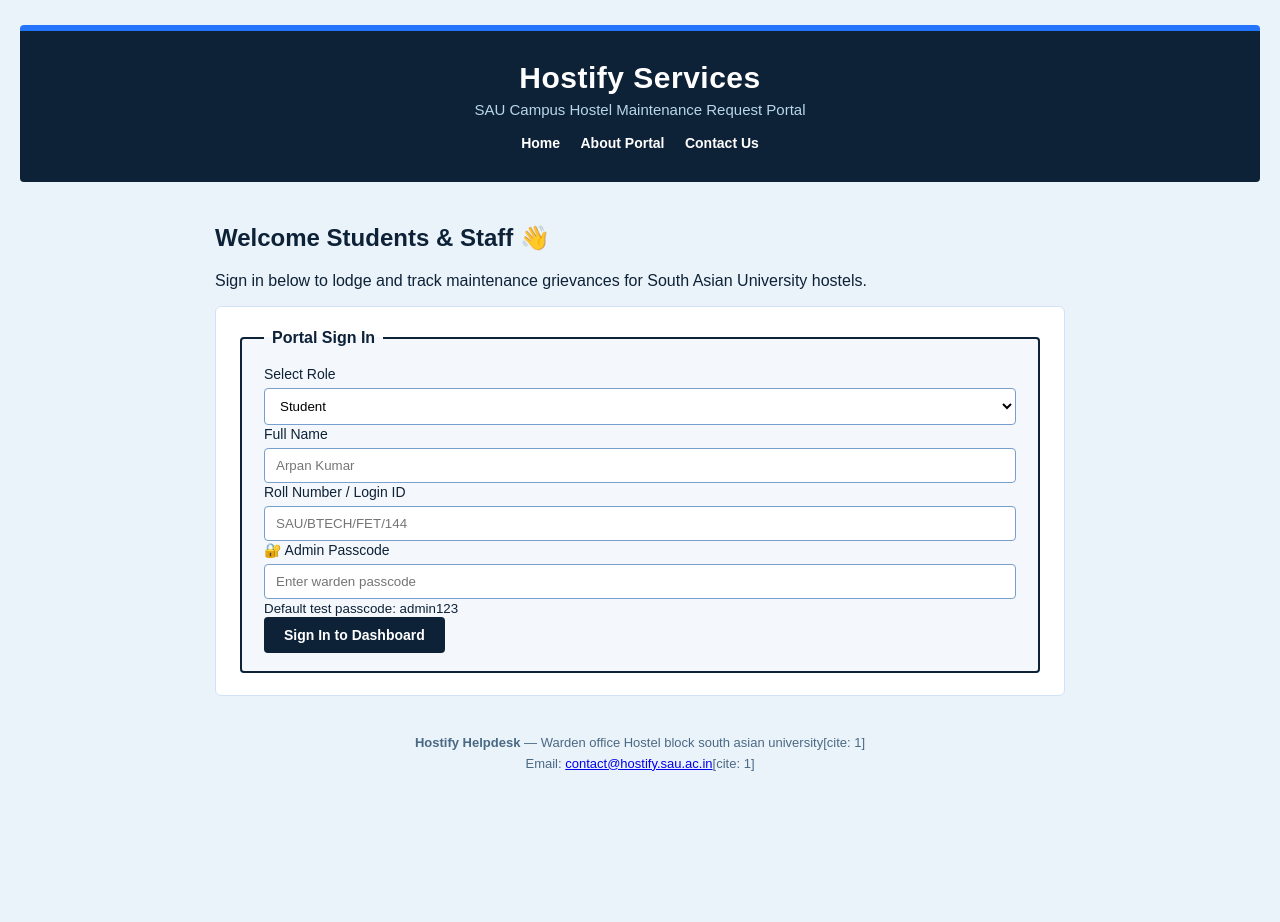
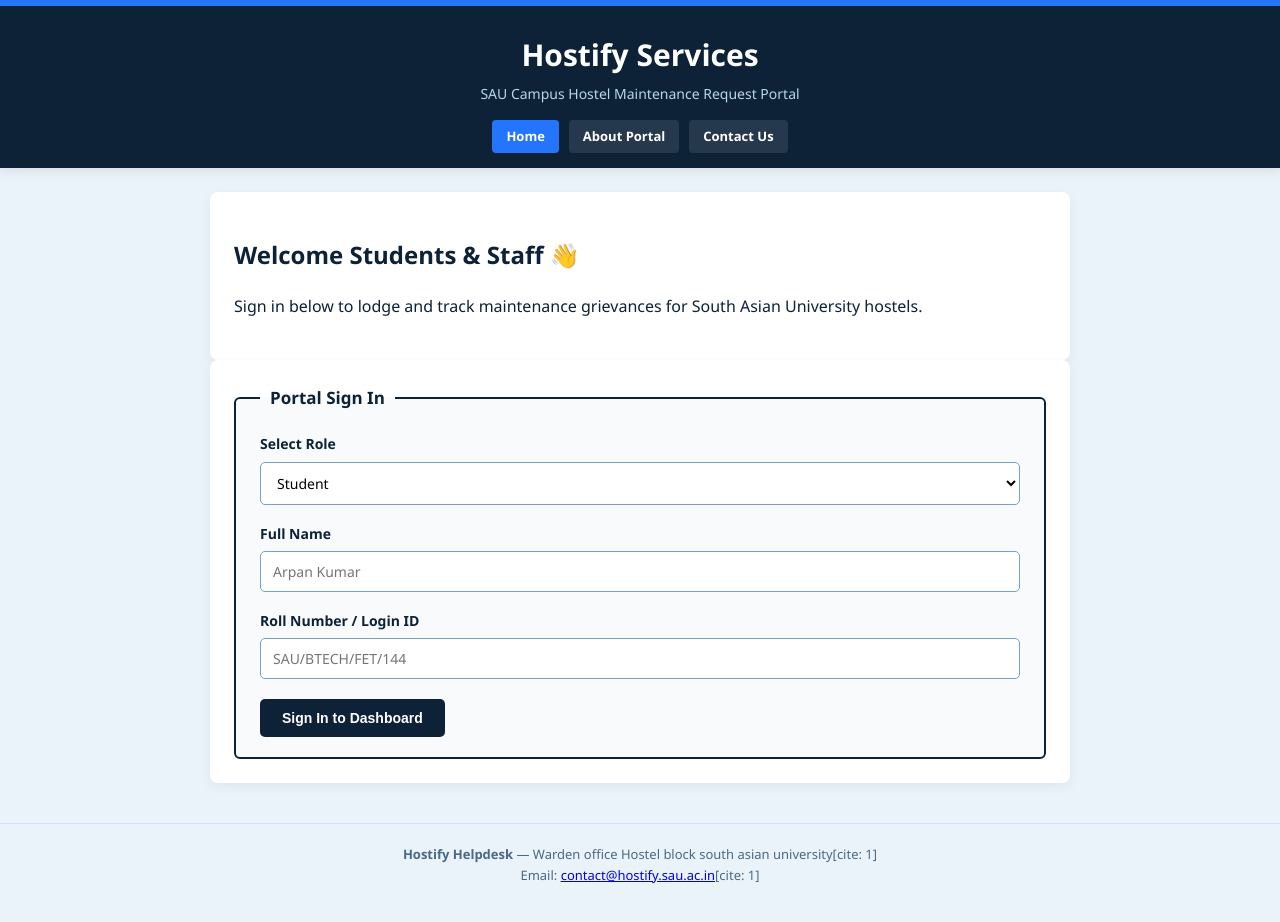
Before and after one commit to Arpankumar2006/fwd144, a plain HTML site: page index.html in a window 1280 px wide. Before the commit the page ends 811 px from the top, so only its background shows below. Drawn offline with Linux system fonts and the light colour scheme; a script that the page names is missing.

Commit message:
Update style.css

```diff
--- a/style.css
+++ b/style.css
@@ -1,198 +1,109 @@
-* {
-    box-sizing: border-box;
+* { box-sizing: border-box; }
+body {
+    font-family: 'Segoe UI', Tahoma, Geneva, Verdana, sans-serif;
+    margin: 0; padding: 0 0 40px 0;
+    background-color: #ebf3fa; color: #0d2137; line-height: 1.6;
 }
-
-body {
-    font-family: Arial, Helvetica, sans-serif;
-    margin: 0;
-    padding: 25px 20px;
-    background-color: #ebf3fa;
-    color: #0d2137;
+.top-bar {
+    background-color: #0d2137; color: #ffffff;
+    padding: 25px 20px 15px; border-top: 6px solid #2575fc;
+    box-shadow: 0 4px 10px rgba(0, 0, 0, 0.08);
 }
-
-.top-bar {
-    background-color: #0d2137;
-    color: #ffffff;
-    padding: 30px 20px;
-    text-align: center;
-    border-radius: 4px;
-    border-top: 6px solid #2575fc;
+.header-container { max-width: 900px; margin: 0 auto; text-align: center; }
+.top-bar h1 { margin: 0 0 4px 0; font-size: 30px; font-weight: 700; }
+.top-bar p { margin: 0 0 15px 0; font-size: 14px; color: #b9d7ea; }
+.nav-links { display: flex; justify-content: center; gap: 10px; flex-wrap: wrap; margin-top: 10px; }
+.nav-btn {
+    background: rgba(255,255,255,0.1); color: #ffffff; padding: 6px 14px;
+    border-radius: 4px; text-decoration: none; font-size: 13px; font-weight: 600;
+    transition: background 0.2s; cursor: pointer;
 }
-
-.top-bar h1 {
-    margin: 0 0 6px 0;
-    font-size: 30px;
-    letter-spacing: 0.5px;
-}
-
-.top-bar p {
-    margin: 0 0 16px 0;
-    font-size: 15px;
-    color: #b9d7ea;
-}
-
-nav a {
-    color: #ffffff;
-    text-decoration: none;
-    font-weight: bold;
-    padding: 0 8px;
-    font-size: 14px;
-}
-
-nav a:hover {
-    color: #b9d7ea;
-    text-decoration: underline;
-}
+.nav-btn:hover, .nav-btn.active { background: #2575fc; }
+.nav-btn.btn-logout { background-color: #d9534f; }
+.nav-btn.btn-logout:hover { background-color: #c9302c; }
 
 main {
-    display: flex;
-    flex-direction: column;
-    gap: 22px;
-    margin-top: 22px;
-    max-width: 850px;
-    margin-left: auto;
-    margin-right: auto;
+    display: flex; flex-direction: column; gap: 24px;
+    margin-top: 24px; max-width: 900px; padding: 0 20px;
+    margin-left: auto; margin-right: auto;
 }
-
-.notice {
-    background-color: #ffffff;
-    border-left: 5px solid #0d2137;
-    padding: 16px 20px;
-    border-radius: 4px;
-    border-top: 1px solid #d0e1f9;
-    border-right: 1px solid #d0e1f9;
-    border-bottom: 1px solid #d0e1f9;
+.content-card, .login-card {
+    background-color: #ffffff; padding: 24px; border-radius: 8px;
+    box-shadow: 0 4px 12px rgba(13, 33, 55, 0.06);
 }
-
-.notice h2 {
-    margin-top: 0;
-    color: #0d2137;
-    font-size: 19px;
-}
-
-.notice p {
-    line-height: 1.5;
-    margin-bottom: 5px;
-}
-
-.login-card {
-    background-color: #ffffff;
-    padding: 22px;
-    border: 1px solid #d0e1f9;
-    border-radius: 6px;
+.dashboard-header {
+    display: flex; justify-content: space-between; align-items: center;
+    border-bottom: 1px solid #d0e1f9; padding-bottom: 12px; margin-bottom: 20px;
 }
 
 fieldset {
-    border: 2px solid #0d2137;
-    padding: 18px 22px;
-    background-color: #f4f8fc;
-    border-radius: 4px;
+    border: 2px solid #0d2137; padding: 20px 24px;
+    background-color: #f8fafc; border-radius: 6px; margin: 0;
+}
+legend { font-weight: 700; color: #0d2137; padding: 0 10px; font-size: 17px; }
+.form-group { margin-bottom: 16px; }
+label { display: inline-block; margin-bottom: 6px; font-size: 14px; font-weight: 600; color: #0d2137; }
+input[type="text"], input[type="password"], input[type="email"], textarea, select {
+    width: 100%; padding: 10px 12px; border: 1px solid #769fcd;
+    border-radius: 5px; background-color: #ffffff; font-size: 14px; outline: none; font-family: inherit;
+}
+input:focus, select:focus, textarea:focus {
+    border-color: #2575fc; box-shadow: 0 0 0 3px rgba(37, 117, 252, 0.15);
 }
 
-legend {
-    font-weight: bold;
+/* Polished Admin Passcode Box */
+.passcode-group {
+    background: linear-gradient(135deg, #f0f5fc 0%, #e2eefc 100%);
+    padding: 16px;
+    border-radius: 8px;
+    border: 1px solid #769fcd;
+    margin-top: 15px;
+    display: none;
+    box-shadow: inset 0 1px 3px rgba(0,0,0,0.03);
+}
+.passcode-group label {
     color: #0d2137;
-    padding: 0 8px;
-    font-size: 16px;
+    font-size: 14px;
+    display: flex;
+    align-items: center;
+    gap: 6px;
+}
+.passcode-group input[type="password"] {
+    background-color: #ffffff;
+    border: 1px solid #2575fc;
+}
+.passcode-hint {
+    color: #4a6984;
+    display: block;
+    margin-top: 6px;
+    font-size: 12px;
 }
 
-label {
-    font-size: 14px;
-    color: #0d2137;
+.form-actions { margin-top: 20px; }
+button {
+    border: none; padding: 11px 22px; font-size: 14px; font-weight: 700;
+    cursor: pointer; border-radius: 5px; background-color: #0d2137; color: #ffffff;
+    transition: background-color 0.2s ease;
 }
+button:hover { background-color: #2575fc; }
 
-input[type="text"],
-input[type="email"],
-input[type="password"],
-select {
-    width: 100%;
-    padding: 9px 11px;
-    margin-top: 5px;
-    border: 1px solid #769fcd;
-    border-radius: 4px;
-    background-color: #ffffff;
+.otp-card {
+    background: #0d2137; color: #ffffff; padding: 15px; text-align: center;
+    border-radius: 6px; margin-top: 15px;
 }
+.otp-code { font-size: 28px; font-weight: bold; letter-spacing: 5px; color: #ffb400; margin: 5px 0; }
+.history-table { width: 100%; border-collapse: collapse; margin-top: 15px; }
+.history-table th, .history-table td {
+    border: 1px solid #d0e1f9; padding: 10px; text-align: left; font-size: 13px;
+}
+.history-table th { background-color: #0d2137; color: #ffffff; }
 
-input[type="radio"] {
-    margin-right: 6px;
-    margin-top: 8px;
+.star-rating {
+    display: flex; flex-direction: row-reverse; justify-content: flex-end; gap: 5px; font-size: 26px;
 }
+.star-rating input { display: none; }
+.star-rating label { color: #d0e1f9; cursor: pointer; transition: color 0.2s; }
+.star-rating input:checked ~ label, .star-rating label:hover, .star-rating label:hover ~ label { color: #ffb400; }
 
-.student-box,
-.admin-box {
-    display: none;
-    margin-top: 10px;
-}
-
-#role-student:checked ~ .student-box {
-    display: block;
-}
-
-#role-admin:checked ~ .admin-box {
-    display: block;
-}
-
-button {
-    background-color: #0d2137;
-    color: #ffffff;
-    border: none;
-    padding: 10px 20px;
-    font-size: 14px;
-    font-weight: bold;
-    cursor: pointer;
-    border-radius: 4px;
-    margin-right: 8px;
-}
-
-button[type="reset"] {
-    background-color: #769fcd;
-}
-
-button:hover {
-    background-color: #2575fc;
-}
-
-.service-info {
-    background-color: #ffffff;
-    padding: 22px;
-    border: 1px solid #d0e1f9;
-    border-radius: 6px;
-}
-
-.service-info h2 {
-    margin-top: 0;
-    color: #0d2137;
-}
-
-.info-table {
-    width: 100%;
-    border-collapse: collapse;
-    margin-top: 12px;
-}
-
-.info-table th {
-    background-color: #0d2137;
-    color: #ffffff;
-    padding: 10px 12px;
-    text-align: left;
-    font-size: 14px;
-}
-
-.info-table td {
-    padding: 10px 12px;
-    border: 1px solid #d0e1f9;
-    font-size: 14px;
-}
-
-footer {
-    text-align: center;
-    margin-top: 25px;
-    padding: 12px 10px;
-    font-size: 13px;
-    color: #4a6984;
-}
-
-address {
-    font-style: normal;
-    line-height: 1.6;
-}
+footer { text-align: center; margin-top: 40px; padding: 20px 10px 0; border-top: 1px solid #d0e1f9; font-size: 13px; color: #4a6984; }
+address { font-style: normal; }
```
